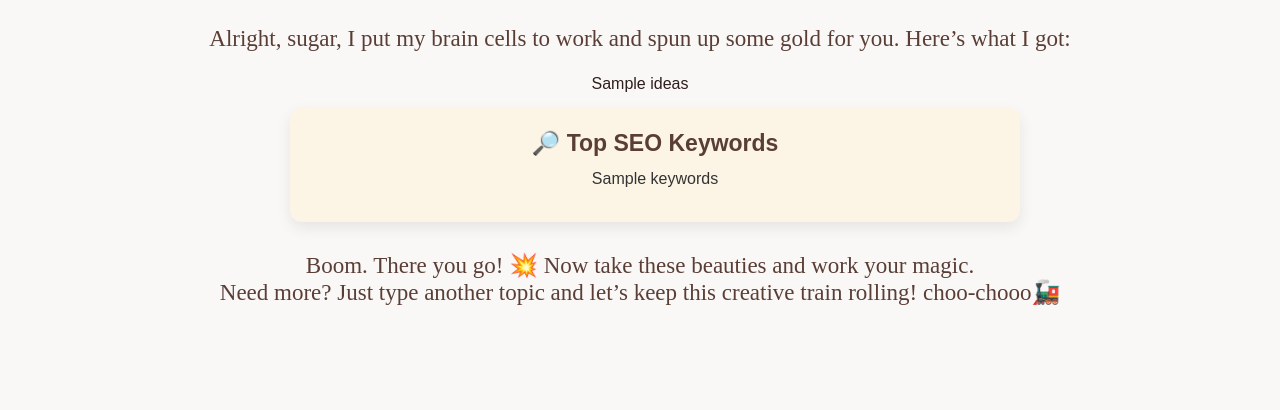
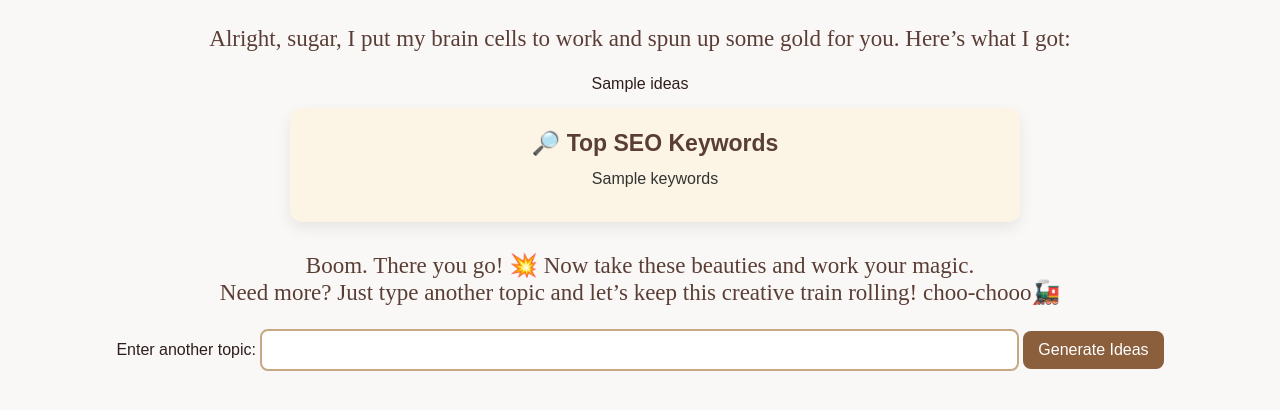
Before and after one commit to CansuTC/AI-Blog-Idea-Generator, a Flask app: template templates/index.html in a window 1280 px wide. Shown: the part 282-692 px from the top of the page. Run offline with Flask 3, Linux system fonts and the light colour scheme; the template is opened without the code that fills it: most values are stand-ins (such as "Sample title", 1, 10 or a date in 2020).

Commit message:
Updated sub-header styling & readability improvements

```diff
--- a/static/style.css
+++ b/static/style.css
@@ -23,7 +23,11 @@ h1 {
     color: #5A3E36;
     margin-top: 15px;
 }
-
+/* Normal text inside the sub-header (for non-bold parts) */
+.normal-text {
+    font-weight: normal;
+    color: #2E1E1E; /* Ensures it stays the same color as the rest */
+}
 /* Main Container */
 .container {
     max-width: 700px;
@@ -140,6 +144,36 @@ button:hover {
     animation: fadeIn 0.5s ease-in-out;
 }
 
+/* Bottom Form - Same Styling as Top */
+.bottom-form {
+    margin-top: 20px;
+    text-align: center;
+}
+
+.bottom-form input[type="text"] {
+    width: 60%;
+    padding: 10px;
+    font-size: 16px;
+    border: 2px solid #C6A984;
+    border-radius: 8px;
+    outline: none;
+}
+
+.bottom-form button {
+    padding: 10px 15px;
+    font-size: 16px;
+    background-color: #8B5E3C; /* Same warm brown */
+    color: white;
+    border: none;
+    border-radius: 8px;
+    cursor: pointer;
+    transition: all 0.3s ease;
+}
+
+.bottom-form button:hover {
+    background-color: #6A422A;
+}
+
 /* Fade-in Animation */
 @keyframes fadeIn {
     from {
--- a/templates/index.html
+++ b/templates/index.html
@@ -35,6 +35,12 @@
 
         <p class="outro">Boom. There you go! 💥 Now take these beauties and work your magic.<br>
         Need more? Just type another topic and let’s keep this creative train rolling! choo-chooo🚂</p>
+
+        <form action="/" method="POST" class="bottom-form">
+            <label for="bottom-topic">Enter another topic:</label>
+            <input type="text" id="bottom-topic" name="topic" required>
+            <button type="submit">Generate Ideas</button>
+        </form>
     {% endif %}
 </body>
 </html>
```
